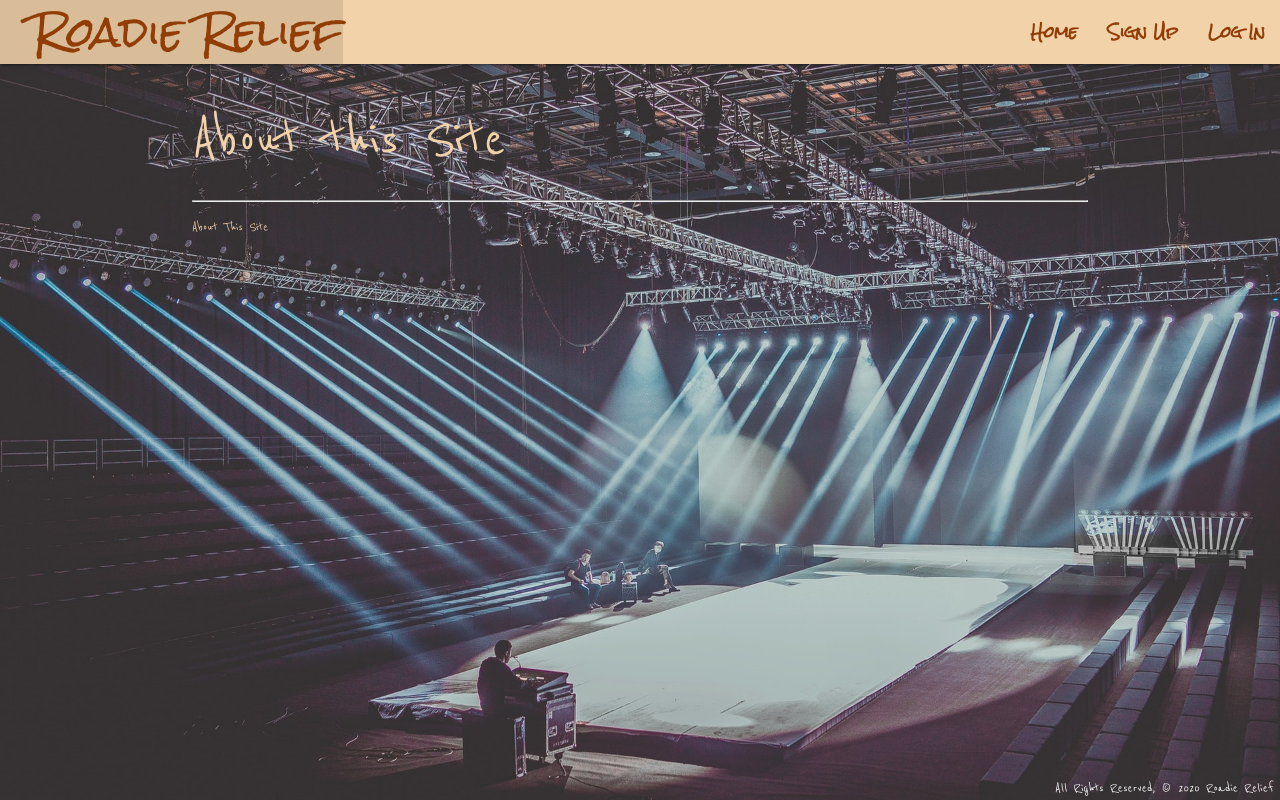
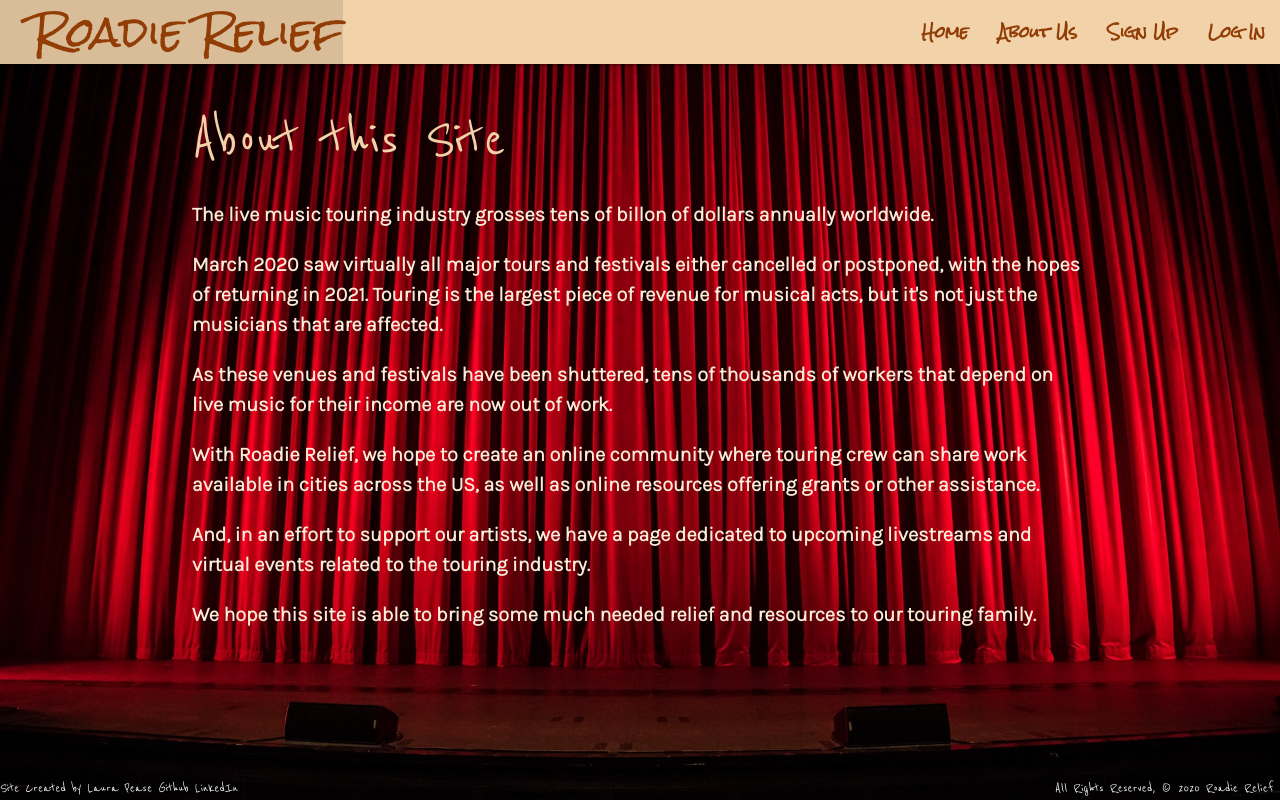
Before and after one commit to laurapease/Final-Project, a Django app: page /about/ in a window 1280 px wide. Run offline with Django 3.2, Linux system fonts and the light colour scheme; some libraries are stand-ins or nearby versions.

Commit message:
more styling

```diff
--- a/final_project/main_app/models.py
+++ b/final_project/main_app/models.py
@@ -35,7 +35,7 @@ class Post(models.Model):
     start_date = models.DateField(default=timezone.now)
     description = models.TextField(max_length=500)
     added_date = models.DateTimeField(default=timezone.now)
-    contact = models.CharField(max_length=200)
+    contact = models.CharField(max_length=200, default=" ")
 
 
     def __str__(self):
--- a/final_project/main_app/static/css/style.css
+++ b/final_project/main_app/static/css/style.css
@@ -18,14 +18,37 @@ body {
   color: #f1d2a9;
 }
 
+#about-page {
+  background-image: url(/static/images/curtainsdown.jpg);
+  background-position: center center;
+  background-attachment: fixed;
+  background-repeat: no-repeat;
+  background-size: cover;
+}
+
 main {
   flex: 1 0 auto;
   font-family: "Reenie Beanie", cursive;
+}
+.about {
+  font-family: Karla, sans serif;
+  color: antiquewhite;
+  font-size: 20px;
+  font-weight: bolder;
+}
+
+.welcome {
+  text-align: center;
+  color: #e6dfd6;
 }
 
 footer {
   padding-top: 0;
   text-align: right;
+}
+
+.contact-links {
+  color: white;
 }
 
 #header-video {
@@ -90,12 +113,18 @@ textarea {
 /* Form tags on post input form */
 
 label {
-  color: #923d05;
+  color: #eed8bb;
   margin-top: 25px;
   margin-bottom: 50px;
   font-family: "Reenie Beanie", cursive;
   font-weight: bolder;
-  font-size: 25px;
+  font-size: 30px;
+  text-transform: uppercase;
+  background: transparent;
+}
+
+#show-text {
+  color: antiquewhite;
 }
 
 .post-btn {
@@ -143,7 +172,7 @@ label {
 
 .card {
   border: 5px;
-  background-color: #d7d4d1;
+  background: transparent;
   box-shadow: 2px 2px 5px 2px rgba(0, 0, 0, 0.2);
 }
 
--- a/final_project/main_app/templates/about.html
+++ b/final_project/main_app/templates/about.html
@@ -1,8 +1,30 @@
 {% extends 'base.html' %}
 {% block content %}
 
+<body id="about-page">
+
 <h1>About this Site</h1>
-<hr />
-<p>About This Site</p>
+<div class="about">
+<p>The live music touring industry grosses tens of billon of dollars annually worldwide.</p>
 
+
+
+<p>March 2020 saw virtually all major tours and festivals either cancelled or postponed, with the hopes of returning in
+2021. Touring is the largest piece of revenue for musical acts, but it's not just the musicians that are affected. </p>
+
+
+<p>As these venues and festivals have been shuttered, tens of thousands of workers that depend on live music for their
+income are now out of work. </p>
+
+
+<p>With Roadie Relief, we hope to create an online community where touring crew can share work available in cities across the US, as well as online resources offering grants or other assistance. </p>
+
+<p>And, in an effort to support our artists, we have a page dedicated to upcoming livestreams and virtual events related to the touring industry.</p>
+
+
+<p>We hope this site is able to bring some much needed relief and resources to our touring family. </p>
+
+
+</div>
+</body>
 {% endblock %}
--- a/final_project/main_app/templates/base.html
+++ b/final_project/main_app/templates/base.html
@@ -38,6 +38,8 @@
 
                 <ul class="right">
                     <li><a class="nav-links" href="/">Home</a></li>
+                    <li><a class="nav-links" href="/about/">About Us</a></li>
+
 
 
                     {% if user.is_authenticated %}
@@ -62,7 +64,10 @@
     {% endblock %}
 </main>
     <footer class="page-footer">
-
+        <div class="left">Site Created by Laura Pease
+            <a class="contact-links"href="https://github.com/laurapease">Github</a>
+            <a class="contact-links" href="https://linkedin.com/in/laurapease">LinkedIn</a>
+        </div>
         <div class="right">All Rights Reserved, &copy; 2020 Roadie Relief &nbsp;</div>
     </footer>
 </body>
--- a/final_project/main_app/templates/home.html
+++ b/final_project/main_app/templates/home.html
@@ -7,12 +7,13 @@ Home
 {% block content %}
 
 
-
+<div class="welcome"><h1>Welcome to Roadie Relief</h1>
+<a href="{% url 'about' %}"><h3 class="welcome">Click to read our story...</h3></a>
+</div>
 <main class="video-container">
     <video autoplay muted loop id="header-video">
         <source src="/static/videos/production ID_3975494.mp4" type="video/mp4">
     </video>
 </main>
 
-
 {% endblock %}
--- a/final_project/main_app/templates/posts/show.html
+++ b/final_project/main_app/templates/posts/show.html
@@ -13,6 +13,8 @@
 <h4>Start Date: {{ post.start_date }} </h4>
 
 <h4>Description: {{ post.description }}</h4>
+
+<h4>Contact: {{ post.contact }}</h4>
 
 <h6>Added by {{post.posted_by}}</h6>
 
```
Also changed, not shown: final_project/main_app/templates/registration/signup.html (+9 -8 lines), final_project/main_app/migrations/0018_post_contact.py (added), final_project/main_app/migrations/0019_auto_20201203_2346.py (added), final_project/main_app/static/images/curtainsdown.jpg (added), final_project/main_app/static/images/soundboard.jpg (added).
